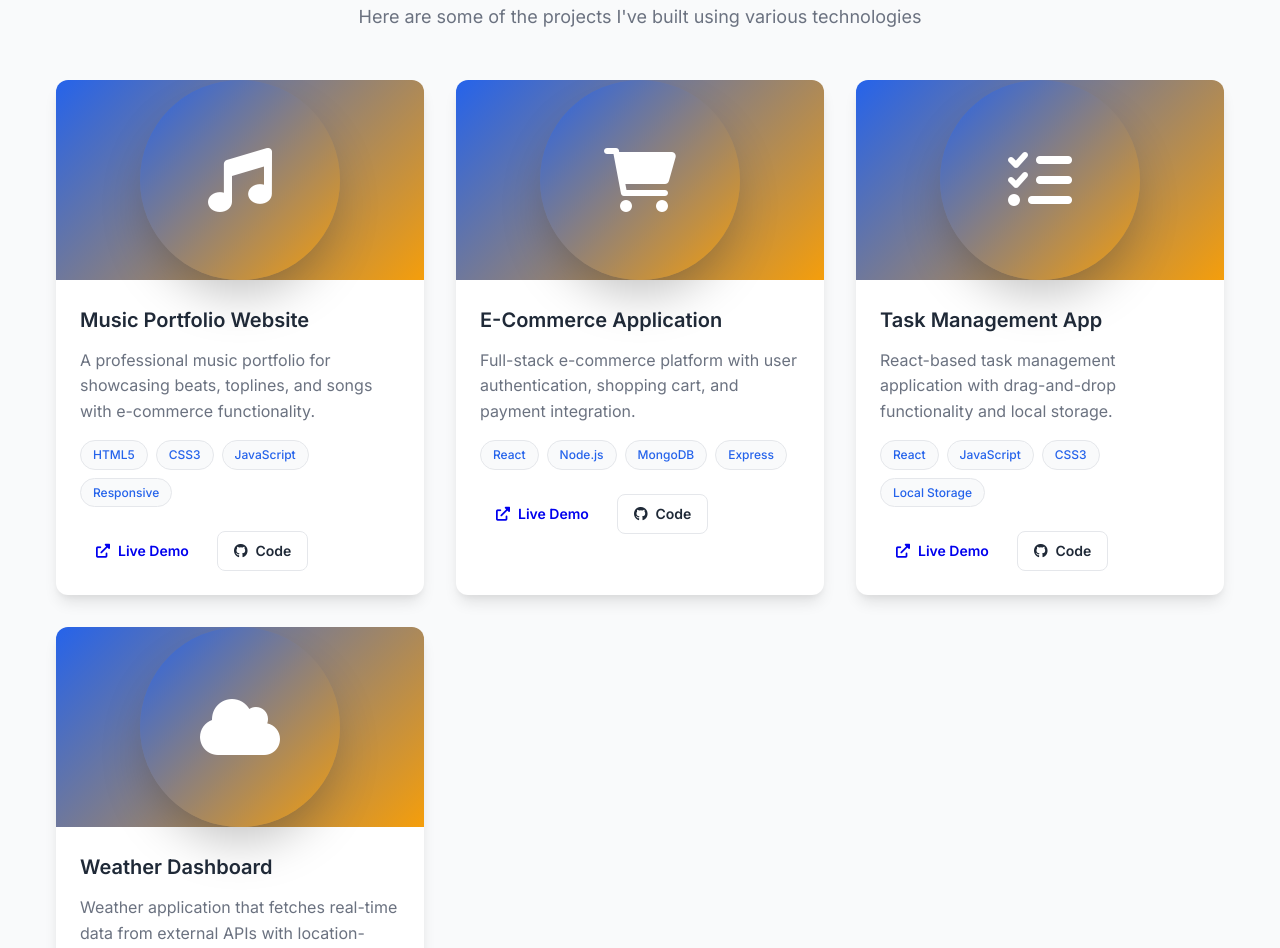
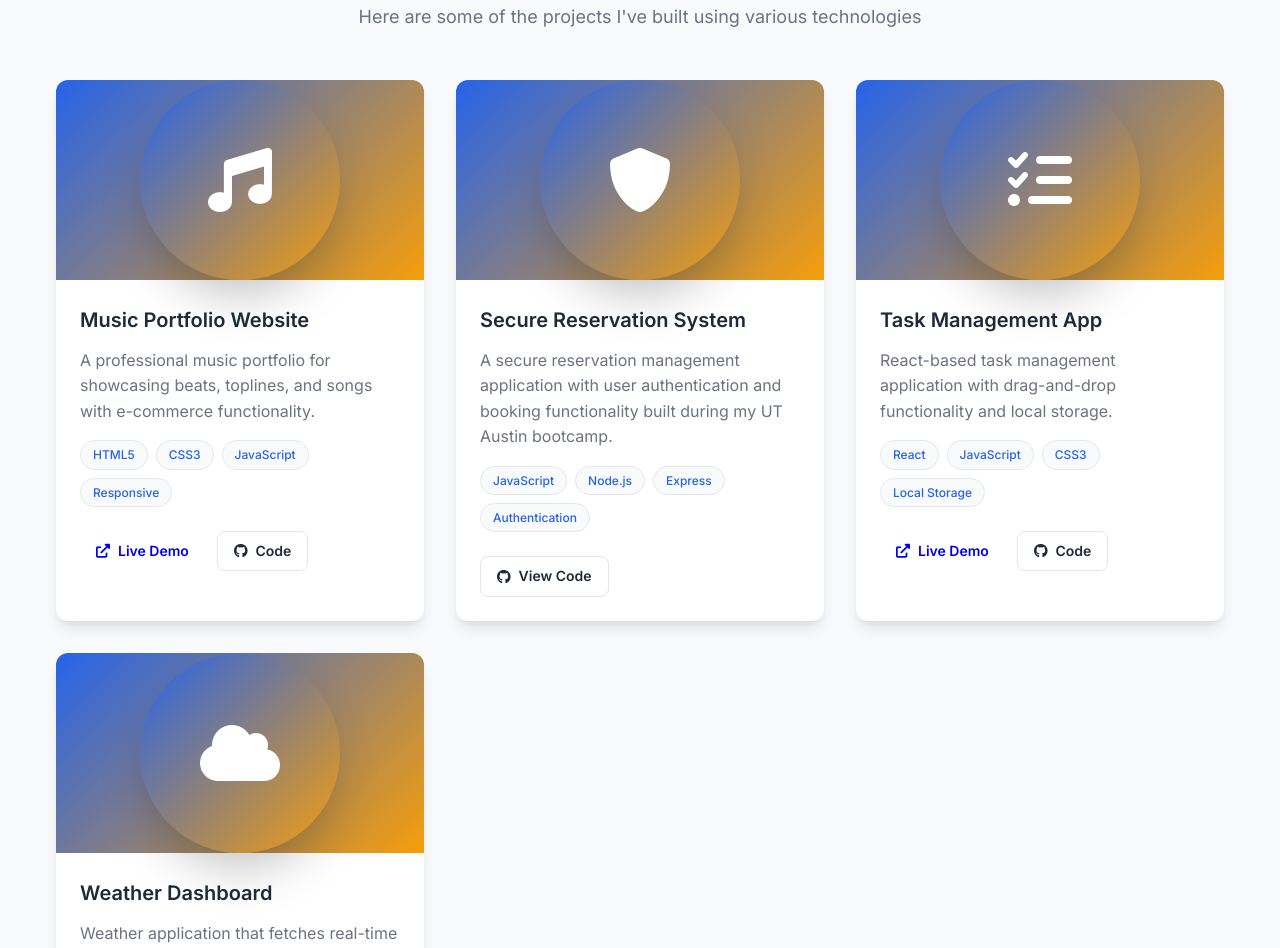
Before and after one commit to landonjett/dev-portfolio, a plain HTML site: page index.html in a window 1280 px wide. Shown: the part 2186-3134 px from the top of the page. Drawn offline with Linux system fonts and the light colour scheme.

Commit message:
Add Secure Reservation System project to portfolio
- Replaced placeholder e-commerce project with real Secure Reservation System
- Added shield icon to represent security focus
- Highlighted authentication and booking functionality
- Connected project to UT Austin bootcamp experience
- Direct link to GitHub repository for code review
- Technologies: JavaScript, Node.js, Express, Authentication

```diff
--- a/index.html
+++ b/index.html
@@ -173,28 +173,25 @@
                         </div>
                     </div>
 
-                    <!-- Placeholder Projects -->
+                    <!-- Real Projects -->
                     <div class="project-card">
                         <div class="project-image">
                             <div class="image-placeholder">
-                                <i class="fas fa-shopping-cart"></i>
+                                <i class="fas fa-shield-alt"></i>
                             </div>
                         </div>
                         <div class="project-content">
-                            <h3>E-Commerce Application</h3>
-                            <p>Full-stack e-commerce platform with user authentication, shopping cart, and payment integration.</p>
+                            <h3>Secure Reservation System</h3>
+                            <p>A secure reservation management application with user authentication and booking functionality built during my UT Austin bootcamp.</p>
                             <div class="project-tech">
-                                <span class="tech-tag">React</span>
+                                <span class="tech-tag">JavaScript</span>
                                 <span class="tech-tag">Node.js</span>
-                                <span class="tech-tag">MongoDB</span>
                                 <span class="tech-tag">Express</span>
+                                <span class="tech-tag">Authentication</span>
                             </div>
                             <div class="project-links">
-                                <a href="#" class="btn btn-small">
-                                    <i class="fas fa-external-link-alt"></i> Live Demo
-                                </a>
-                                <a href="#" class="btn btn-small btn-outline">
-                                    <i class="fab fa-github"></i> Code
+                                <a href="https://github.com/landonjett/securereservation" class="btn btn-small btn-outline" target="_blank">
+                                    <i class="fab fa-github"></i> View Code
                                 </a>
                             </div>
                         </div>
```
